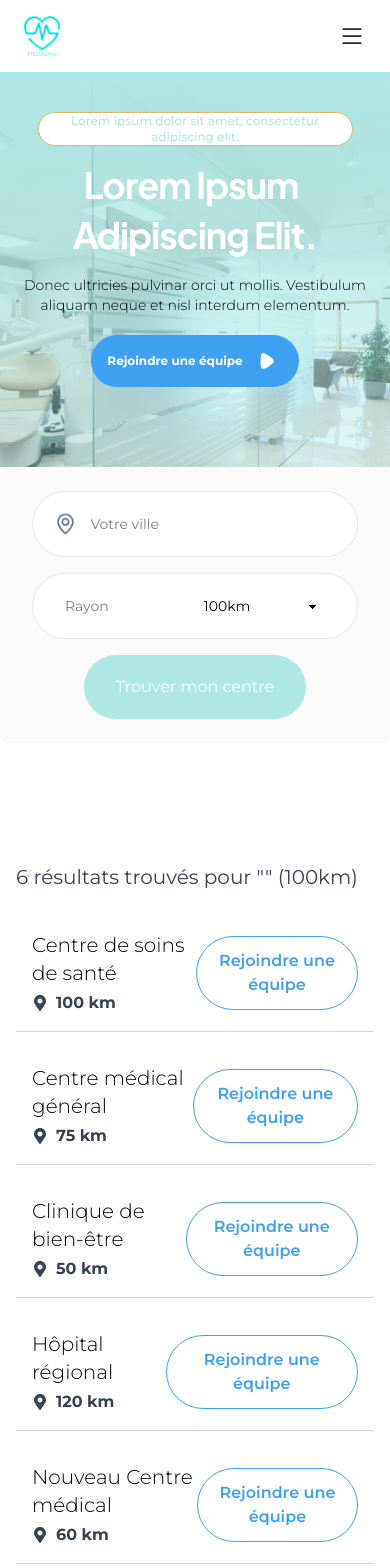
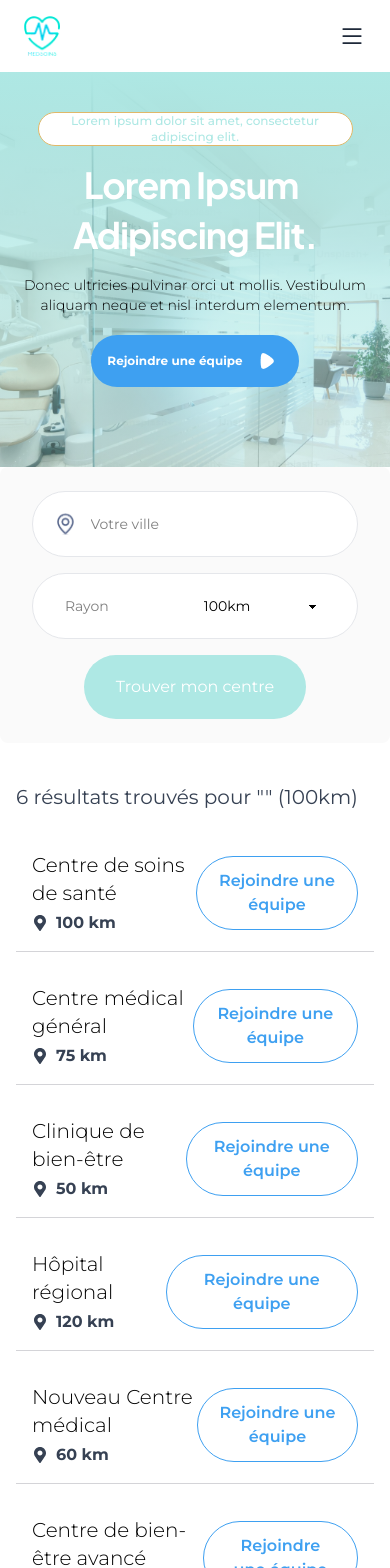
Before and after one commit to MeherabHossain007/medsoins, a Next.js app: page /centers in a window 390 px wide. Shown: the top 1568 px of the page. Built offline with nearby package versions, Linux system fonts and the light colour scheme.

Commit message:
Refactor SearchBar component styles for responsiveness and layout

```diff
--- a/src/app/centers/page.js
+++ b/src/app/centers/page.js
@@ -113,10 +113,11 @@ export default function SearchPage() {
             initialRadius={searchRadius}
             onSearchResults={handleSearchResults}
             resetAfterSearch={true}
+            className="lg:top-10"
           />
         </div>
 
-        <div className="container mx-auto px-4 mt-30">
+        <div className="container mx-auto px-4 mt-10 lg:mt-55">
           <div className="flex justify-between items-center mb-6">
             <h2 className="text-xl text-gray-700">
               {isLoading
--- a/src/components/home/SearchBar.jsx
+++ b/src/components/home/SearchBar.jsx
@@ -10,6 +10,7 @@ const SearchBar = ({
   initialRadius = "100km",
   onSearchResults = null,
   resetAfterSearch = false,
+  className
 }) => {
   const router = useRouter();
   const [isFocused, setIsFocused] = useState(false);
@@ -194,7 +195,7 @@ const SearchBar = ({
         ref={searchBarRef}
         onSubmit={handleSearch}
         onBlur={handleBlur}
-        className={` lg:${position} lg:absolute  flex flex-col md:inline-flex items-center justify-center gap-4 ${bgColor} px-8 py-6 rounded-lg transition-all duration-300 ease-in-out`}
+        className={` lg:${position} lg:absolute ${className} flex flex-col md:inline-flex items-center justify-center gap-4 ${bgColor} px-8 py-6 rounded-lg transition-all duration-300 ease-in-out`}
       >
         <div className="flex flex-wrap items-center justify-center gap-4">
           <IconInput
```
